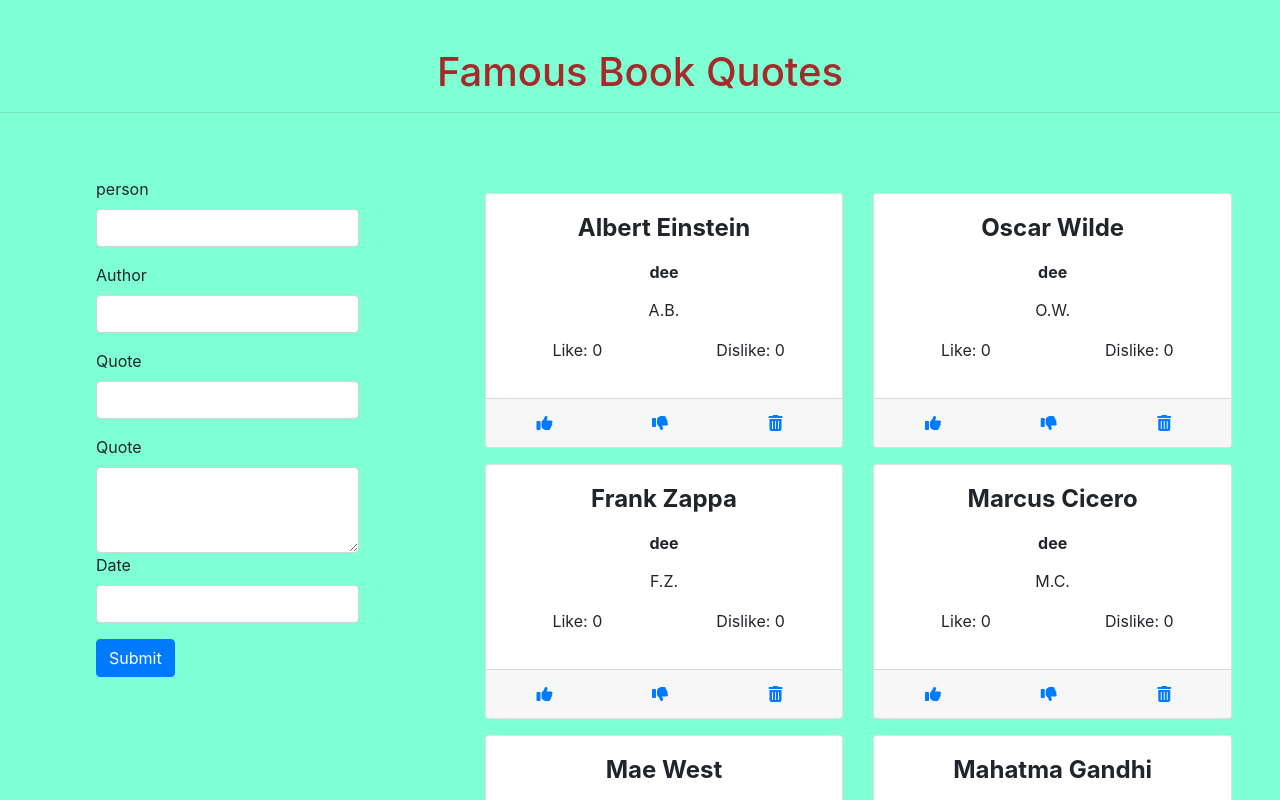
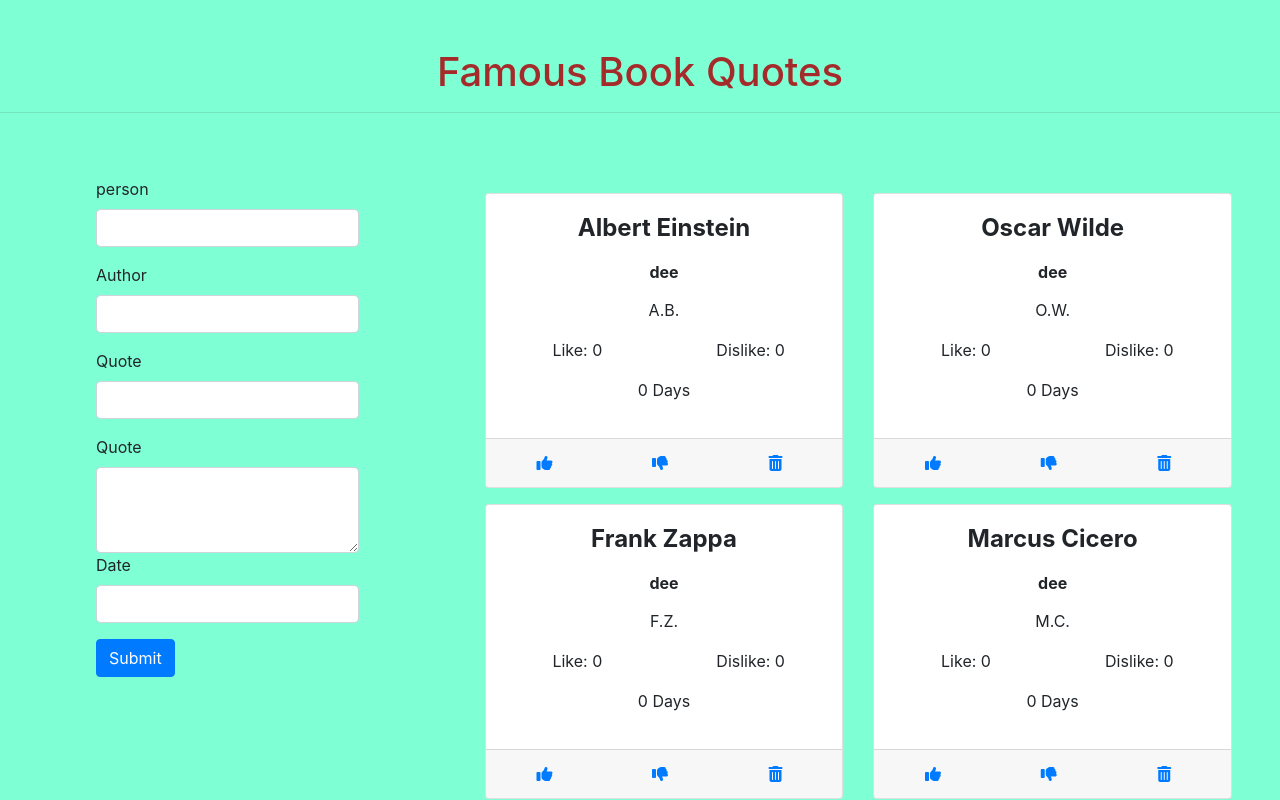
Before and after one commit to sawe-daisy/quote-ang, an Angular app in the folder quote-ang/: page / in a window 1280 px wide. Shown: the top 800 px of the page. Built offline with nearby package versions, Linux system fonts and the light colour scheme.

Commit message:
time conversion

```diff
--- a/quote-ang/src/app/quote-details/quote-details.component.html
+++ b/quote-ang/src/app/quote-details/quote-details.component.html
@@ -11,4 +11,5 @@
         <p>Dislike: {{quote.thumbdown}}</p>
     </div>
 </div>
+<p> {{quote.date | dateCount}} Days</p>
 </div>
```
